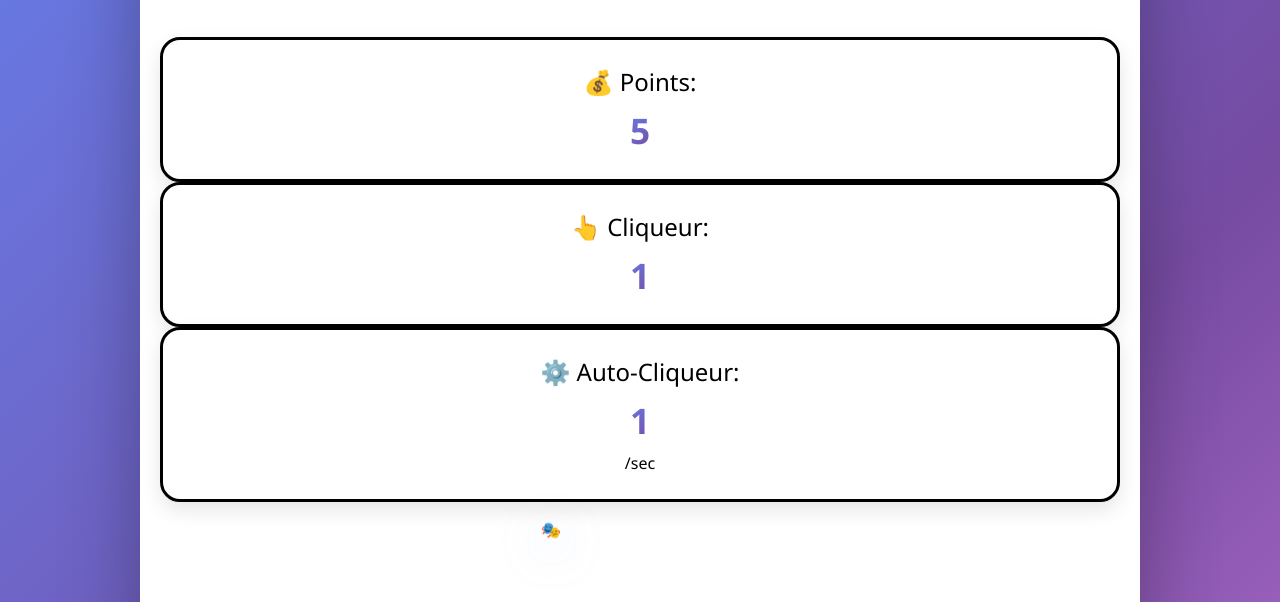
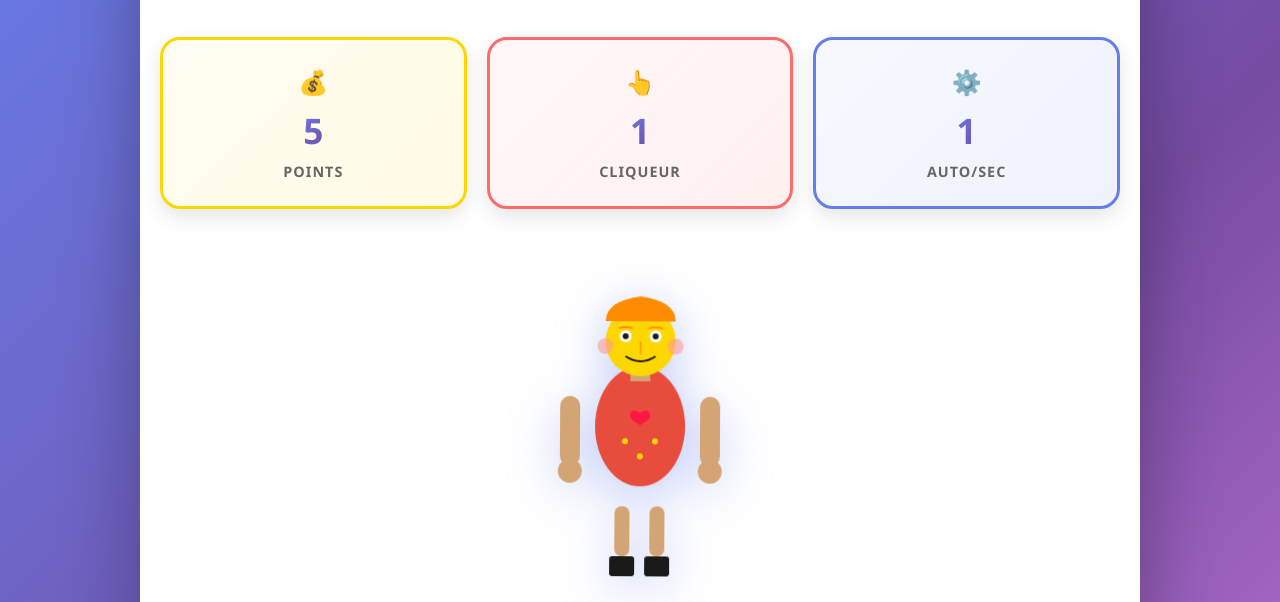
Before and after one commit to skritz-alt/SKritz-ALT, a plain HTML site: page clicker-game/index.html in a window 1280 px wide. Shown: the part 198-800 px from the top of the page. Drawn offline with Linux system fonts and the light colour scheme.

Commit message:
refactor: add SVG character to HTML

```diff
--- a/clicker-game/index.html
+++ b/clicker-game/index.html
@@ -16,27 +16,93 @@
 
         <!-- Game Area -->
         <div class="game-area">
-            <!-- Stats -->
-            <div class="stats">
-                <div class="stat-box">
-                    <span class="stat-label">💰 Points:</span>
+            <!-- Stats Dashboard -->
+            <div class="stats-dashboard">
+                <div class="stat-box total-points">
+                    <span class="stat-label">💰</span>
                     <span class="stat-value" id="points">0</span>
+                    <span class="stat-name">Points</span>
                 </div>
-                <div class="stat-box">
-                    <span class="stat-label">👆 Cliqueur:</span>
+                <div class="stat-box click-power">
+                    <span class="stat-label">👆</span>
                     <span class="stat-value" id="clickPower">1</span>
+                    <span class="stat-name">Cliqueur</span>
                 </div>
-                <div class="stat-box">
-                    <span class="stat-label">⚙️ Auto-Cliqueur:</span>
+                <div class="stat-box auto-power">
+                    <span class="stat-label">⚙️</span>
                     <span class="stat-value" id="autoClickPower">1</span>
-                    <span class="stat-subvalue">/sec</span>
+                    <span class="stat-name">Auto/sec</span>
                 </div>
             </div>
 
-            <!-- Character -->
-            <div class="character-container">
-                <div class="character" id="character">🎭</div>
-                <div class="click-effect" id="clickEffect"></div>
+            <!-- Character Section -->
+            <div class="character-section">
+                <!-- Character Container -->
+                <div class="character-container">
+                    <svg class="character" id="character" viewBox="0 0 200 300" xmlns="http://www.w3.org/2000/svg">
+                        <!-- Shoes -->
+                        <rect x="70" y="270" width="25" height="20" fill="#1a1a1a" rx="3"/>
+                        <rect x="105" y="270" width="25" height="20" fill="#1a1a1a" rx="3"/>
+
+                        <!-- Legs -->
+                        <rect x="75" y="220" width="15" height="50" fill="#d4a574" rx="7"/>
+                        <rect x="110" y="220" width="15" height="50" fill="#d4a574" rx="7"/>
+
+                        <!-- Body -->
+                        <ellipse cx="100" cy="140" rx="45" ry="60" fill="#e74c3c"/>
+
+                        <!-- Arms -->
+                        <rect x="20" y="110" width="20" height="70" fill="#d4a574" rx="10"/>
+                        <rect x="160" y="110" width="20" height="70" fill="#d4a574" rx="10"/>
+
+                        <!-- Hands -->
+                        <circle cx="30" cy="185" r="12" fill="#d4a574"/>
+                        <circle cx="170" cy="185" r="12" fill="#d4a574"/>
+
+                        <!-- Neck -->
+                        <rect x="90" y="80" width="20" height="15" fill="#d4a574"/>
+
+                        <!-- Head -->
+                        <circle cx="100" cy="55" r="35" fill="#FFD700"/>
+
+                        <!-- Hair -->
+                        <path d="M 65 35 Q 65 15, 100 10 Q 135 15, 135 35" fill="#FF8C00"/>
+                        <circle cx="80" cy="25" r="8" fill="#FF8C00"/>
+                        <circle cx="120" cy="25" r="8" fill="#FF8C00"/>
+
+                        <!-- Eyes -->
+                        <circle cx="85" cy="50" r="6" fill="white"/>
+                        <circle cx="115" cy="50" r="6" fill="white"/>
+                        <circle class="pupil" cx="85" cy="50" r="3" fill="#1a1a1a"/>
+                        <circle class="pupil" cx="115" cy="50" r="3" fill="#1a1a1a"/>
+
+                        <!-- Eyebrows -->
+                        <path d="M 78 42 Q 85 40, 92 42" stroke="#FF8C00" stroke-width="2" fill="none"/>
+                        <path d="M 108 42 Q 115 40, 122 42" stroke="#FF8C00" stroke-width="2" fill="none"/>
+
+                        <!-- Cheeks -->
+                        <circle cx="65" cy="60" r="8" fill="#ff9999" opacity="0.6"/>
+                        <circle cx="135" cy="60" r="8" fill="#ff9999" opacity="0.6"/>
+
+                        <!-- Smile -->
+                        <path d="M 85 70 Q 100 80, 115 70" stroke="#1a1a1a" stroke-width="2" fill="none"/>
+
+                        <!-- Nose -->
+                        <path d="M 100 55 L 100 68" stroke="#FFA500" stroke-width="2"/>
+
+                        <!-- Heart on chest -->
+                        <g transform="translate(100, 135)">
+                            <path d="M 0,-8 C -4,-12 -10,-12 -10,-6 C -10,-2 -6,0 0,4 C 6,0 10,-2 10,-6 C 10,-12 4,-12 0,-8 Z" fill="#ff1744"/>
+                        </g>
+
+                        <!-- Buttons on chest -->
+                        <circle cx="85" cy="155" r="3" fill="#FFD700"/>
+                        <circle cx="115" cy="155" r="3" fill="#FFD700"/>
+                        <circle cx="100" cy="170" r="3" fill="#FFD700"/>
+                    </svg>
+                    <div class="click-effect" id="clickEffect"></div>
+                </div>
+                <div class="click-hint">👆 Clique-moi! 👆</div>
             </div>
 
             <!-- Upgrades Section -->
```
